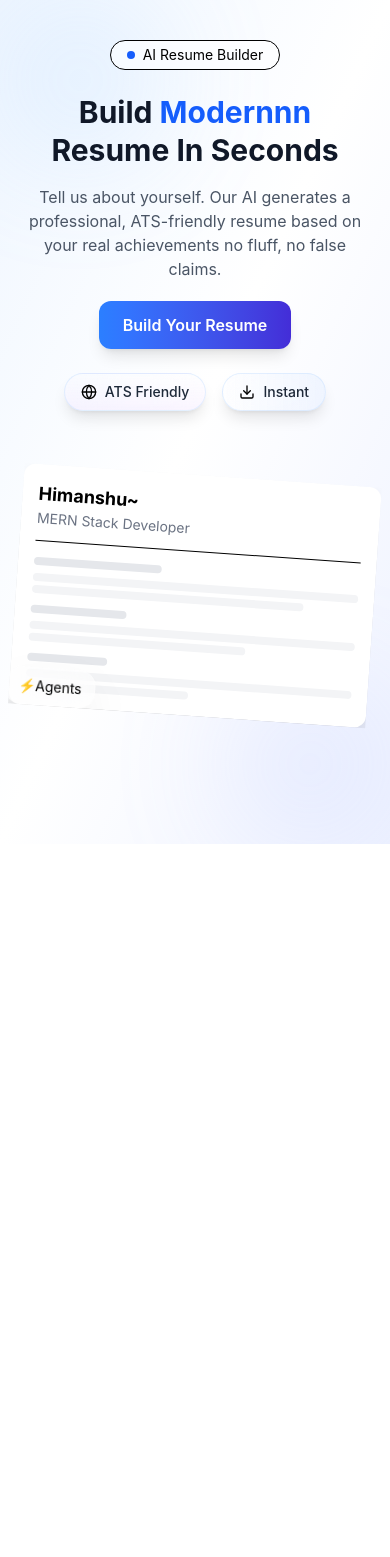
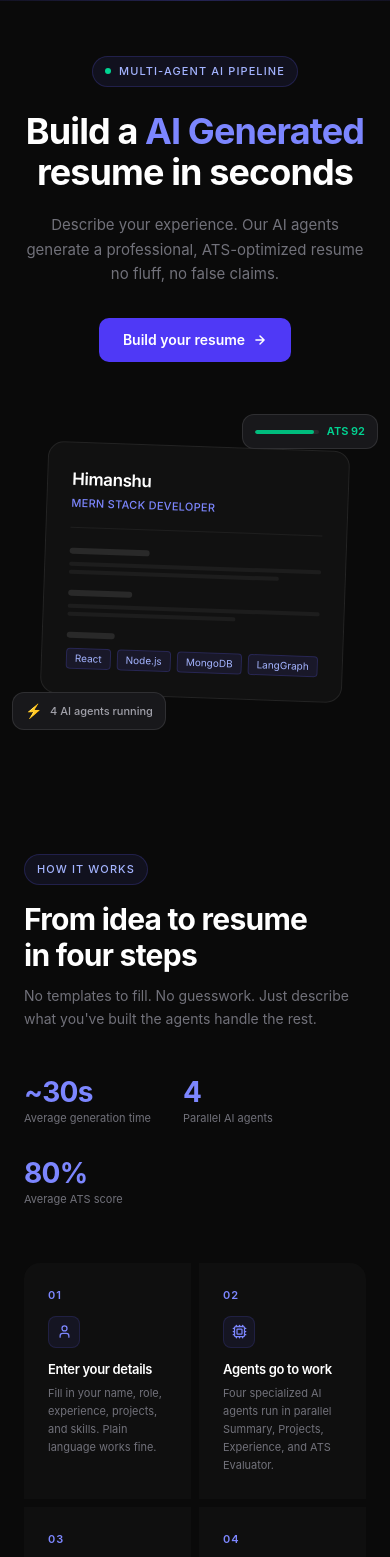
Before and after one commit to Himanshu158-ai/resume-builder-LLM, a React (Vite) app in the folder client/: page / in a window 390 px wide. Shown: the top 1557 px of the page. Before the commit the page ends 844 px from the top, so only its background shows below. Built offline with nearby package versions, Linux system fonts and the light colour scheme; no server answers; what @react-pdf/renderer would draw is missing.

Commit message:
feat: create responsive landing page with multi-agent AI resume builder preview

```diff
--- a/client/src/pages/Home.jsx
+++ b/client/src/pages/Home.jsx
@@ -1,6 +1,6 @@
 import { useNavigate } from "react-router-dom";
 import { useEffect, useState } from "react";
-import { Download, Globe } from "lucide-react"
+import { Download, Globe, User, Cpu, Eye, Sparkles, BarChart2, FileDown, CheckCircle, Zap } from "lucide-react";
 
 export default function HomePage() {
     const navigate = useNavigate();
@@ -25,128 +25,197 @@ export default function HomePage() {
     }, [])
 
     return (
-        <div className="min-h-screen overflow-x-hidden bg-gradient-to-br from-blue-50 via-white to-indigo-50 relative">
-            {/* glow background */}
-            <div className="absolute top-0 left-0 w-40 md:w-60 h-40 md:h-60 bg-blue-300 opacity-20 blur-3xl rounded-full"></div>
-            <div className="absolute bottom-0 right-0 w-40 md:w-60 h-40 md:h-60 bg-indigo-300 opacity-20 blur-3xl rounded-full"></div>
+        <div className="min-h-screen overflow-x-hidden bg-[#0A0A0A] relative">
 
-            <div className="max-w-7xl mx-auto px-4 md:px-6 py-10 md:py-20 grid md:grid-cols-2 gap-10 md:gap-12 items-center relative z-10">
+            {/* Subtle accent glow — much more restrained than before */}
+            <div className="absolute top-0 left-1/2 -translate-x-1/2 w-[600px] h-[1px] bg-gradient-to-r from-transparent via-indigo-500/30 to-transparent" />
+
+            <div className="max-w-7xl mx-auto px-6 md:px-10 py-14 md:py-24 grid md:grid-cols-2 gap-12 md:gap-16 items-center relative z-10">
 
                 {/* LEFT */}
                 <div className="text-center md:text-left">
-                    <div className="inline-flex items-center gap-2
-bg-white/60 backdrop-blur-lg
-px-4 py-1 rounded-full border text-sm">
 
-                        <span className={`w-2 h-2 ${colorIndex ? "bg-blue-600" : "bg-green-600"} rounded-full`}></span>
-
-                        AI Resume Builder
+                    {/* Badge */}
+                    <div className="inline-flex items-center gap-2 bg-indigo-500/[0.08] border border-indigo-500/20 px-3 py-1.5 rounded-full mb-6">
+                        <span className={`w-1.5 h-1.5 rounded-full ${colorIndex ? "bg-indigo-400" : "bg-emerald-400"}`} />
+                        <span className="text-[11px] font-medium text-indigo-300 tracking-widest uppercase">
+                            Multi-agent AI pipeline
+                        </span>
                     </div>
 
-                    <h1 className="text-3xl md:text-5xl font-bold text-gray-900 mt-6 leading-tight">
-                        Build{" "}
-                        <span className="text-blue-600 inline-block min-w-[140px] md:min-w-[220px]">
+                    {/* Headline */}
+                    <h1 className="text-4xl md:text-[52px] font-bold text-white leading-[1.15] tracking-tight mt-0 mb-5">
+                        Build a{" "}
+                        <span className="text-indigo-400 inline-block min-w-[180px] md:min-w-[240px] transition-opacity duration-200">
                             {words[index]}
                         </span>
                         <br />
-                        Resume In Seconds
+                        resume in seconds
                     </h1>
 
-                    <p className="text-gray-600 mt-4 md:mt-5 text-base md:text-lg">
-                        Tell us about yourself. Our AI generates a professional, ATS-friendly resume based on your real achievements no fluff, no false claims.
+                    <p className="text-[#71717A] text-[15px] md:text-base leading-relaxed mb-8 max-w-[420px] mx-auto md:mx-0">
+                        Describe your experience. Our AI agents generate a professional,
+                        ATS-optimized resume no fluff, no false claims.
                     </p>
 
+                    {/* CTA */}
                     <button
                         onClick={() => navigate("/builder")}
-                        className="mt-5 bg-gradient-to-r from-blue-500 to-indigo-700
-            text-white px-6 md:px-8 py-3 md:py-4 rounded-xl text-base md:text-lg font-semibold
-            shadow-lg hover:shadow-xl transition duration-300
-            hover:scale-95"
+                        className="inline-flex items-center gap-2 bg-indigo-600 hover:bg-indigo-500 text-white px-6 py-3 rounded-[10px] text-sm font-semibold transition-all duration-200 hover:-translate-y-0.5 active:translate-y-0"
                     >
-                        Build Your Resume
+                        Build your resume
+                        <svg width="14" height="14" viewBox="0 0 24 24" fill="none" stroke="currentColor" strokeWidth="2.5" strokeLinecap="round" strokeLinejoin="round">
+                            <path d="M5 12h14M12 5l7 7-7 7" />
+                        </svg>
                     </button>
+                </div>
 
-                    {/* glass features */}
-                    <div className="flex gap-4 md:gap-4 mt-6 md:mt-8 flex-wrap justify-center md:justify-start">
+                {/* RIGHT — Resume mock card */}
+                <div className="relative flex justify-center items-center mt-4 md:mt-0">
+                    <div className="relative p-5">
 
-                        <div className="inline-flex items-center gap-2
-bg-gradient-to-t from-purple-500/5 to-transparent
-backdrop-blur-xl
-border border-blue-200/40
-px-4 md:px-5 py-2 md:py-2.5
-rounded-full
-shadow-lg
-hover:bg-white/40
-hover:scale-105
-transition-all duration-300">
+                        {/* Card */}
+                        <div className="bg-[#111111] border border-white/[0.08] rounded-2xl p-6 w-full max-w-[320px] rotate-2 hover:rotate-0 transition-transform duration-500">
+                            <div className="border-b border-white/[0.06] pb-4 mb-5">
+                                <p className="text-white font-semibold text-[17px] tracking-tight mb-0.5">Himanshu</p>
+                                <p className="text-indigo-400 text-[11px] font-medium tracking-wide uppercase">MERN Stack Developer</p>
+                            </div>
 
-                            <Globe size={16} className="md:w-[18px] md:h-[18px]" />
-                            <span className="font-medium text-gray-800 text-sm md:text-base">
-                                ATS Friendly
-                            </span>
+                            <div className="space-y-4">
+                                {[{ w1: "w-20", lines: ["w-full", "w-5/6"] }, { w1: "w-16", lines: ["w-full", "w-4/6"] }].map((s, i) => (
+                                    <div key={i}>
+                                        <div className={`h-1.5 bg-white/10 rounded ${s.w1} mb-2`} />
+                                        {s.lines.map((w, j) => (
+                                            <div key={j} className={`h-1 bg-white/[0.05] rounded ${w} mb-1`} />
+                                        ))}
+                                    </div>
+                                ))}
+
+                                {/* Skill chips */}
+                                <div>
+                                    <div className="h-1.5 bg-white/10 rounded w-12 mb-2.5" />
+                                    <div className="flex flex-wrap gap-1.5">
+                                        {["React", "Node.js", "MongoDB", "LangGraph"].map(s => (
+                                            <span key={s} className="text-[10px] text-indigo-300 bg-indigo-500/10 border border-indigo-500/20 px-2 py-0.5 rounded">
+                                                {s}
+                                            </span>
+                                        ))}
+                                    </div>
+                                </div>
+                            </div>
                         </div>
 
-                        <div className="inline-flex items-center gap-2
-bg-gradient-to-l from-blue-500/5 to-transparent
-backdrop-blur-xl
-border border-blue-200/40
-px-4 md:px-5 py-2 md:py-2.5
-rounded-full
-shadow-lg
-hover:bg-white/40
-hover:scale-105
-transition-all duration-300">
+                        {/* Float badge — bottom left */}
+                        <div className="absolute -bottom-3 -left-3 bg-[#18181B] border border-white/[0.10] rounded-xl px-3 py-2 flex items-center gap-2">
+                            <span className="text-indigo-400 text-sm">⚡</span>
+                            <span className="text-[11px] text-[#A1A1AA] font-medium whitespace-nowrap">4 AI agents running</span>
+                        </div>
 
-                            <Download size={16} className="md:w-[18px] md:h-[18px]" />
-                            <span className="font-medium text-gray-800 text-sm md:text-base">
-                                Instant
-                            </span>
+                        {/* Float badge — top right */}
+                        <div className="absolute -top-3 -right-3 bg-[#18181B] border border-white/[0.10] rounded-xl px-3 py-2 flex items-center gap-2">
+                            <div className="w-16 h-1 bg-white/[0.08] rounded overflow-hidden">
+                                <div className="h-full w-[92%] bg-emerald-500 rounded" />
+                            </div>
+                            <span className="text-[11px] text-emerald-400 font-semibold">ATS 92</span>
                         </div>
 
                     </div>
                 </div>
 
-                {/* RIGHT */}
-                <div className="relative overflow-hidden transition duration-300 md:hover:scale-[1.02] md:rotate-3 mt-6 md:mt-2 rotate-4">
+            </div>
+            {/* ───── HOW IT WORKS + FEATURES SECTION ───── */}
+            <div className="bg-[#0A0A0A]">
+                <div className="max-w-7xl mx-auto px-6 md:px-10 py-20 md:py-28">
 
-                    <div className="bg-white rounded-xl shadow-2xl p-4 md:p-6">
+                    {/* Section label */}
+                    <div className="inline-flex items-center gap-2 bg-indigo-500/[0.08] border border-indigo-500/20 px-3 py-1.5 rounded-full mb-4">
+                        <span className="text-[11px] font-medium text-indigo-300 tracking-widest uppercase">How it works</span>
+                    </div>
+                    <h2 className="text-3xl md:text-[36px] font-bold text-white tracking-tight leading-[1.2] mb-3">
+                        From idea to resume<br />in four steps
+                    </h2>
+                    <p className="text-[#71717A] text-sm leading-relaxed max-w-[480px] mb-12">
+                        No templates to fill. No guesswork. Just describe what you've built the agents handle the rest.
+                    </p>
 
-                        <div className="border-b pb-3">
-                            <h2 className="text-lg md:text-xl font-bold">Himanshu~</h2>
-                            <p className="text-gray-500 text-sm">
-                                MERN Stack Developer
-                            </p>
-                        </div>
-
-                        <div className="mt-4 space-y-3">
-                            <div>
-                                <div className="h-2 bg-gray-200 rounded w-32 mb-2"></div>
-                                <div className="h-2 bg-gray-100 rounded"></div>
-                                <div className="h-2 bg-gray-100 rounded mt-1 w-5/6"></div>
+                    {/* Stats row */}
+                    <div className="flex gap-8 mb-14 flex-wrap">
+                        {[
+                            { num: "~30s", label: "Average generation time" },
+                            { num: "4", label: "Parallel AI agents" },
+                            { num: "80%", label: "Average ATS score" },
+                        ].map(({ num, label }) => (
+                            <div key={label}>
+                                <p className="text-[28px] font-bold text-white tracking-tight leading-none">
+                                    <span className="text-indigo-400">{num}</span>
+                                </p>
+                                <p className="text-[11px] text-[#71717A] mt-1">{label}</p>
                             </div>
-
-                            <div>
-                                <div className="h-2 bg-gray-200 rounded w-24 mb-2"></div>
-                                <div className="h-2 bg-gray-100 rounded"></div>
-                                <div className="h-2 bg-gray-100 rounded mt-1 w-4/6"></div>
-                            </div>
-
-                            <div>
-                                <div className="h-2 bg-gray-200 rounded w-20 mb-2"></div>
-                                <div className="h-2 bg-gray-100 rounded"></div>
-                                <div className="h-2 bg-gray-100 rounded mt-1 w-3/6"></div>
-                            </div>
-                        </div>
+                        ))}
                     </div>
 
-                    <div className="absolute -bottom-0 -left-1 md:-left-2
-bg-white/40 backdrop-blur-lg border border-white/30
-shadow-2xl px-3 md:px-4 py-2 md:py-3 rounded-2xl text-sm">
-                        ⚡Agents
+                    {/* Steps */}
+                    <div className="grid grid-cols-2 md:grid-cols-4 gap-2 rounded-2xl overflow-hidden mb-px">
+                        {[
+                            { num: "01", icon: <User size={15} />, title: "Enter your details", desc: "Fill in your name, role, experience, projects, and skills. Plain language works fine." },
+                            { num: "02", icon: <Cpu size={15} />, title: "Agents go to work", desc: "Four specialized AI agents run in parallel Summary, Projects, Experience, and ATS Evaluator." },
+                            { num: "03", icon: <Eye size={15} />, title: "Review & refine", desc: "Preview your resume live. See your ATS score and suggestions before downloading." },
+                            { num: "04", icon: <Download size={15} />, title: "Download as PDF", desc: "One click. Clean, ATS-parseable PDF ready to send to recruiters or upload to portals." },
+                        ].map(({ num, icon, title, desc }) => (
+                            <div key={num} className="bg-[#0F0F0F] hover:bg-[#111111] transition-colors duration-200 p-6">
+                                <p className="text-[11px] text-indigo-400 font-semibold tracking-widest mb-3">{num}</p>
+                                <div className="w-8 h-8 bg-indigo-500/[0.08] border border-indigo-500/[0.15] rounded-[8px] flex items-center justify-center text-indigo-400 mb-3">
+                                    {icon}
+                                </div>
+                                <p className="text-[13px] font-semibold text-white tracking-tight mb-1.5">{title}</p>
+                                <p className="text-[11px] text-[#71717A] leading-relaxed">{desc}</p>
+                            </div>
+                        ))}
+                    </div>
+
+                    {/* Features grid */}
+                    <div className="grid grid-cols-1 md:grid-cols-3 gap-2 rounded-2xl overflow-hidden mt-10">
+                        {[
+                            { color: "indigo", icon: <Sparkles size={14} />, tag: "LangGraph", title: "Multi-agent generation", desc: "Summary, Projects, and Experience written by dedicated agents simultaneously faster and more coherent than single-pass AI." },
+                            { color: "green", icon: <BarChart2 size={14} />, tag: "Live feedback", title: "ATS score analysis", desc: "A fourth agent evaluates keyword density, section structure, and readability giving you an actionable score." },
+                            { color: "amber", icon: <FileDown size={14} />, tag: "PDF-ready", title: "One-click PDF export", desc: "Clean, professionally formatted PDF that parses correctly in Greenhouse, Lever, Workday, and more." },
+                            { color: "indigo", icon: <Eye size={14} />, tag: "Editable", title: "Edit before you export", desc: "Generated content is fully editable. Tweak any section summary, experience, or projects before downloading your PDF." },
+                            { color: "green", icon: <CheckCircle size={14} />, tag: "Grounded output", title: "No fluff, no hallucinations", desc: "Everything written is grounded in what you provide. The AI enhances language it never fabricates credentials." },
+                            { color: "amber", icon: <Zap size={14} />, tag: "Dev-focused", title: "Built for freshers & devs", desc: "Understands tech stacks and projects. Frames limited experience powerfully for the job market." },
+                        ].map(({ color, icon, tag, title, desc }) => {
+                            const colors = {
+                                indigo: { bg: "bg-indigo-500/[0.08]", border: "border-indigo-500/[0.15]", text: "text-indigo-400", tagBg: "bg-indigo-500/[0.08] border-indigo-500/[0.15] text-indigo-300" },
+                                green: { bg: "bg-emerald-500/[0.06]", border: "border-emerald-500/[0.12]", text: "text-emerald-400", tagBg: "bg-emerald-500/[0.06] border-emerald-500/[0.12] text-emerald-300" },
+                                amber: { bg: "bg-amber-400/[0.06]", border: "border-amber-400/[0.12]", text: "text-amber-400", tagBg: "bg-amber-400/[0.06] border-amber-400/[0.12] text-amber-300" },
+                            }[color];
+                            return (
+                                <div key={title} className="bg-[#0F0F0F] hover:bg-[#111111] transition-colors duration-200 p-6">
+                                    <div className={`w-8 h-8 ${colors.bg} border ${colors.border} rounded-[8px] flex items-center justify-center ${colors.text} mb-3`}>
+                                        {icon}
+                                    </div>
+                                    <p className="text-[13px] font-semibold text-white tracking-tight mb-1.5">{title}</p>
+                                    <p className="text-[11px] text-[#71717A] leading-relaxed mb-3">{desc}</p>
+                                    <span className={`text-[10px] font-medium ${colors.tagBg} border px-2 py-0.5 rounded`}>{tag}</span>
+                                </div>
+                            );
+                        })}
+                    </div>
+
+                    {/* Bottom CTA strip */}
+                    <div className="mt-12 bg-[#111111] border border-white/[0.07] rounded-2xl px-8 py-7 flex items-center justify-between gap-6 flex-wrap">
+                        <div>
+                            <p className="text-[15px] font-semibold text-white tracking-tight mb-1">Ready to build yours?</p>
+                            <p className="text-[12px] text-[#71717A]">Takes less than 2 minutes. No account needed to start.</p>
+                        </div>
+                        <button
+                            onClick={() => navigate("/builder")}
+                            className="bg-indigo-600 hover:bg-indigo-500 text-white text-[13px] font-semibold px-5 py-2.5 rounded-[8px] transition-colors duration-200 whitespace-nowrap"
+                        >
+                            Start building →
+                        </button>
                     </div>
 
                 </div>
-
             </div>
 
         </div>
```
